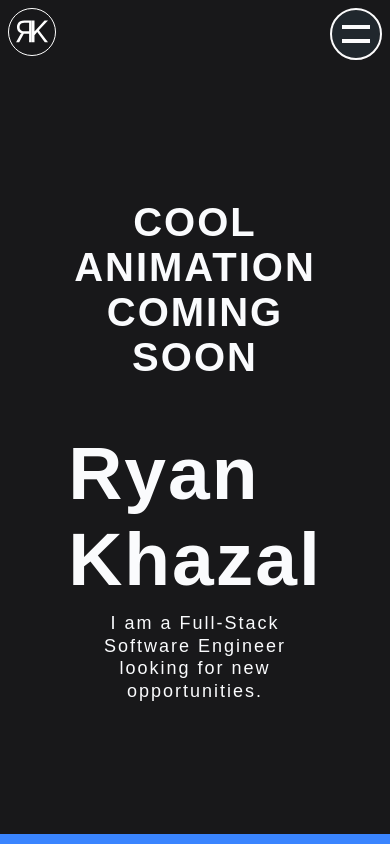
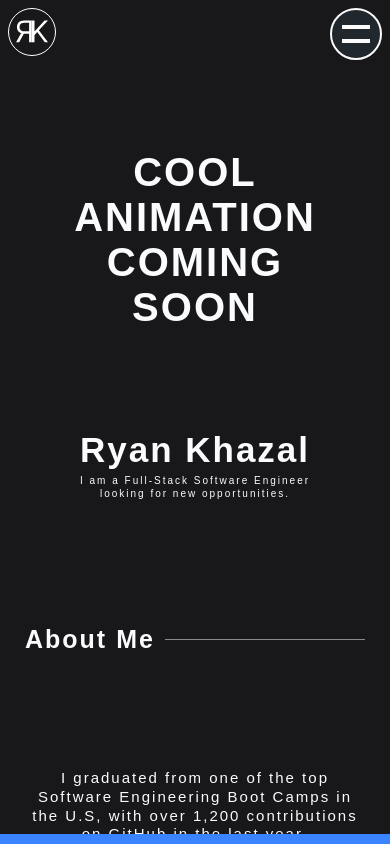
Before and after one commit to Bouderton/about-me, a React (Vite) app in the folder About-Me/: page / in a window 390 px wide. Shown: the top 844 px of the page. Built offline with nearby package versions, Linux system fonts and the light colour scheme.

Commit message:
feat-adaptive-header

```diff
--- a/About-Me/src/components/Header/Header.css
+++ b/About-Me/src/components/Header/Header.css
@@ -13,6 +13,10 @@
   display: flex;
   flex-direction: column;
   justify-content: center;
+}
+
+.header__anim {
+  margin: 0 auto 50px;
 }
 
 .header__logo {
@@ -31,21 +35,85 @@
   cursor: pointer;
 }
 
+.header__text-container {
+  display: flex;
+  flex-direction: column;
+  justify-content: center;
+  margin: 0 auto;
+  gap: 15px;
+}
+
 .header__title {
   font-size: 75px;
-  margin: 0 0 10px 0;
+  margin: 0;
+  text-align: center;
 }
 
 .header__subtitle {
-  font-size: 20px;
-  margin: 0 0 25px 0;
-  text-align: center;
-}
-
-.header__text {
   font-size: 18px;
   max-width: 400px;
   line-height: 1.25;
   text-align: center;
   margin: 0 auto;
 }
+
+@media screen and (max-width: 775px) {
+  .header {
+    padding: 150px 25px;
+  }
+
+  .header__anim {
+    margin: 0 auto 75px;
+  }
+
+  .header__text-container {
+    gap: 10px;
+  }
+
+  .header__title {
+    font-size: 50px;
+  }
+
+  .header__subtitle {
+    font-size: 14px;
+    width: 75%;
+  }
+}
+
+@media screen and (max-width: 500px) {
+  .header__anim {
+    margin: 50px auto 100px;
+  }
+
+  .header__text-container {
+    gap: 8px;
+  }
+
+  .header__title {
+    font-size: 40px;
+  }
+
+  .header__subtitle {
+    font-size: 12px;
+    width: 50%;
+  }
+}
+
+@media screen and (max-width: 450px) {
+  .header {
+    padding: 100px 25px;
+  }
+
+  .header__text-container {
+    gap: 5px;
+  }
+
+  .header__title {
+    font-size: 35px;
+  }
+
+  .header__subtitle {
+    font-size: 10px;
+    width: 70%;
+  }
+}
--- a/About-Me/src/components/Header/Header.jsx
+++ b/About-Me/src/components/Header/Header.jsx
@@ -8,8 +8,11 @@ const Header = () => {
     <>
       <Navigation />
       <header className="header">
+        <div className="header__logo">
+          <Logo />
+        </div>
         <div className="header__content">
-          <div className="header__anim" style={{ margin: "0 auto 50px" }}>
+          <div className="header__anim">
             <motion.h1
               initial={{ rotate: "0deg", scale: 0, y: 0 }}
               animate={{
@@ -33,6 +36,7 @@ const Header = () => {
               COOL ANIMATION COMING SOON
             </motion.h1>
           </div>
+          <div className="header__text-container">
             <motion.h2
               initial={{ opacity: 0, y: 100 }}
               whileInView={{ opacity: 1, y: 0 }}
@@ -42,18 +46,16 @@ const Header = () => {
             >
               Ryan Khazal
             </motion.h2>
-          <div className="header__logo">
-            <Logo />
-          </div>
             <motion.p
               initial={{ opacity: 0 }}
               whileInView={{ opacity: 1 }}
               transition={{ delay: 1, duration: 0.75 }}
               viewport={{ once: true }}
-            className="header__text"
+              className="header__subtitle"
             >
               I am a Full-Stack Software Engineer looking for new opportunities.
             </motion.p>
+          </div>
         </div>
       </header>
     </>
--- a/About-Me/src/components/Navigation/Navigation.css
+++ b/About-Me/src/components/Navigation/Navigation.css
@@ -61,7 +61,7 @@
 }
 
 .nav__mobile-menu-button {
-  position: absolute;
+  position: fixed;
   top: 10px;
   right: 10px;
   background: #20272d;
```
Lines whose indentation alone changed are shown as unchanged.
